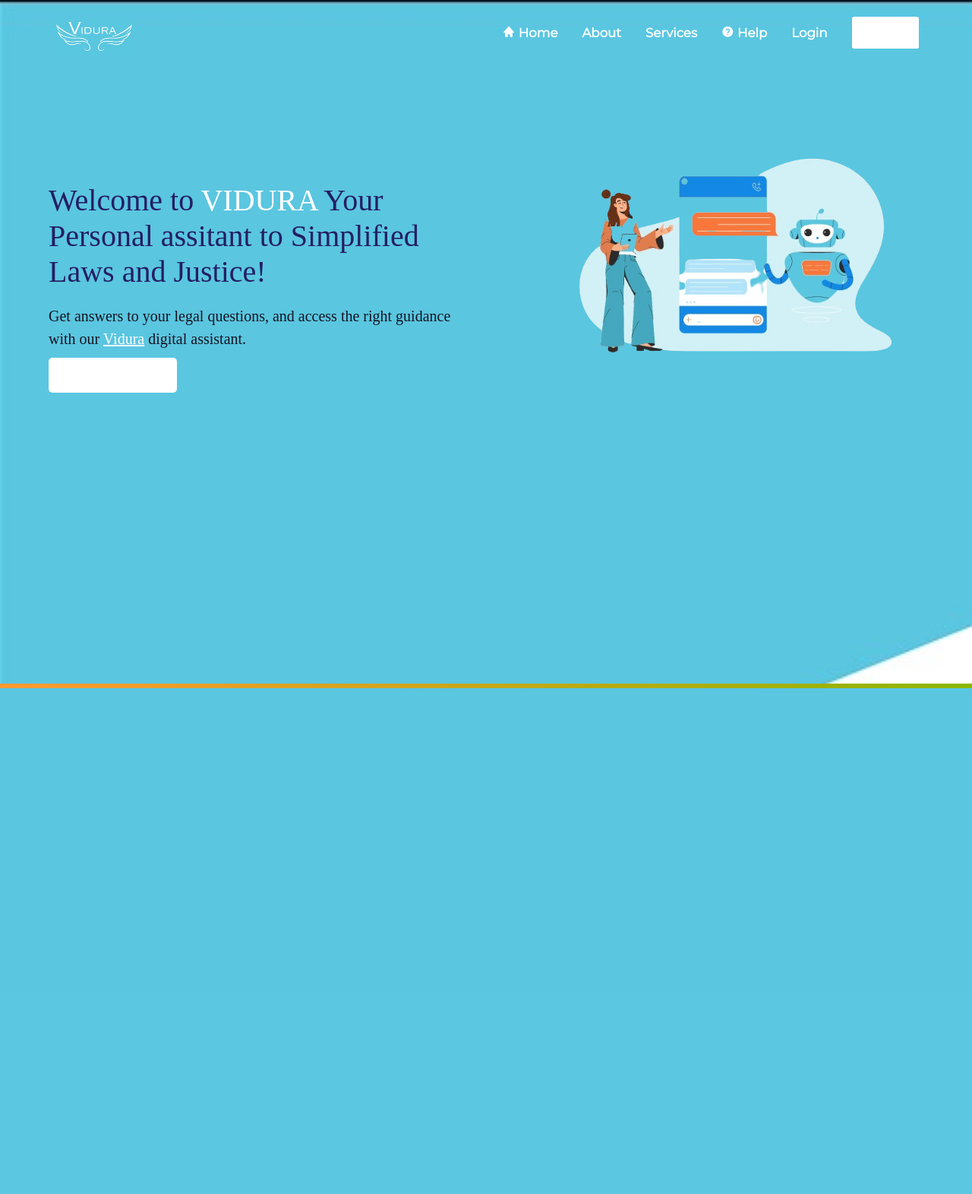
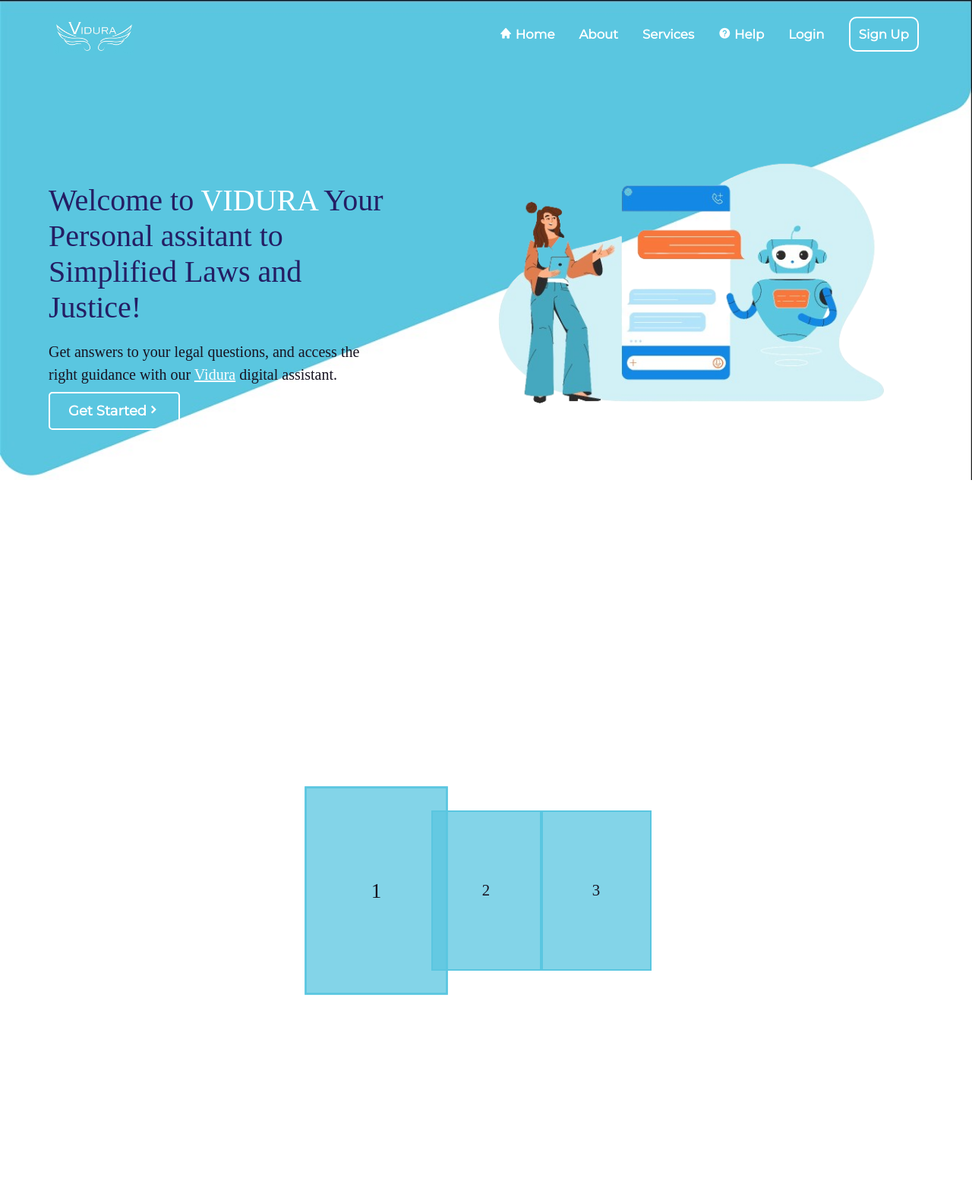
Before and after one commit to 4darsh-Dev/ViduraAI-hackjnu3.0, a Django app: page / in a window 1280 px wide. Shown: the whole page at 76% size. Before the commit the page ends 906 px from the top, so only its background shows below. Run offline with Django 4.2, Linux system fonts and the light colour scheme.

Commit message:
Added styles

```diff
--- a/static/css/style.css
+++ b/static/css/style.css
@@ -1,32 +1,29 @@
 @import url('https://fonts.googleapis.com/css2?family=Montserrat&family=Poppins&display=swap');
 
 :root {
-    --blue: #5D12D2;
-    --peach: #FFE5E5;
+  --blue: #5d12d2;
+  --peach: #ffe5e5;
   --font-size: 1.3rem;
-    --deep-saffron: #FF9933;
-    --pink: #FF6AC2;
+  --deep-saffron: #ff9933;
+  --pink: #ff6ac2;
 
   --mono: Montserrat, monospace;
   --sans: Poppins, sans-serif;
   --white: #fff;
   --black: #171321;
   --font-head: Montserrat, monopsace;
-    --sky-blue:#5AC6E0;
-    --welcome-text:#241E64;
-
+  --sky-blue: #5ac6e0;
+  --welcome-text: #241e64;
 }
 
 html {
   box-sizing: border-box;
-
 }
 
 *,
 *::before,
 *::after {
   box-sizing: inherit;
-
 }
 
 body {
@@ -35,22 +32,19 @@ body {
   font-size: var(--sans);
   background-image: url(/static/img/vidura-bg.jpg);
   color: var(--black);
-    background-size: cover;
+  background-size: contain;
+  background-repeat: no-repeat;
   font-size: var(--font-size);
-
 }
 
 h1,
 h2,
 h3 {
   margin: 0;
-
 }
 
 a {
   color: var(--white);
-
-
 }
 
 a:hover {
@@ -58,11 +52,9 @@ a:hover {
   text-decoration: none;
 }
 
-
 .font-ss {
   font-family: sans-serif, monospace;
 }
-
 
 nav {
   font-family: var(--mono);
@@ -76,8 +68,6 @@ nav {
   top: 0;
   /* background-color: var(--white); */
   width: 100%;
-
-
 }
 
 .checkbtn {
@@ -93,7 +83,6 @@ nav {
 
 #check {
   display: none;
-
 }
 
 .menu-list {
@@ -107,8 +96,6 @@ nav {
   /* justify-content: center; */
   align-items: center;
   gap: 2rem;
-
-
 }
 
 .logo {
@@ -119,7 +106,6 @@ nav {
   /* margin: 12px 6vw; */
   padding: 6px;
   display: inline-block;
-
 }
 
 .logo h1 a {
@@ -130,13 +116,11 @@ nav {
 
 .logo h1 a:hover {
   color: var(--white);
-
 }
 
 nav h1 a {
   color: var(--black);
   font-family: var(--sans);
-
 }
 
 nav h1 a i {
@@ -146,27 +130,19 @@ nav h1 a i {
 
 nav h1 a i:hover {
   color: var(--earth-green);
-
 }
 
-#nav-signup {
-    color: white;
+nav [class*='bxl-'] {
+  font-size: 150%;
 }
 
-nav [class*="bxl-"] {
-    font-size: 150%;
-
-}
-
-nav h1 [class*="bxl-"] {
+nav h1 [class*='bxl-'] {
   font-size: 100%;
-
 }
 
 .nav-ul-social {
   display: inline-block;
 }
-
 
 .menu-list li a {
   text-decoration: none;
@@ -186,39 +162,34 @@ nav h1 [class*="bxl-"] {
 
 nav li:last-child {
   padding: 0.7rem;
-    background-color: var(--white);
+  border: 2px solid var(--white);
   color: var(--white);
-    border-radius: 5%;
+  border-radius: 10px;
   font-weight: 600;
   transition: background-color 0.3s ease;
 }
 
 nav li:last-child:hover {
-    background-color: var(--black);
-    color: var(--white);
-
+  background-color: var(--white);
+  color: var(--welcome-text);
 }
 
-nav li [class="nav-btn"] {
+nav li [class='nav-btn'] {
   font-weight: 600;
   /*   color:var(--white); */
-
 }
 
-nav li [class="nav-btn"]:hover {
+nav li [class='nav-btn']:hover {
   color: var(--white);
-
 }
 
 .logo-img {
   height: 50px;
-
 }
 
 .logo-img span {
   font-weight: 600;
   font-family: var(--font-head);
-
 }
 
 #intro {
@@ -229,35 +200,29 @@ nav li [class="nav-btn"]:hover {
   flex-direction: row;
   gap: 6rem;
   /* margin-top: 80px; */
-
-
 }
 
 .intro-text {
   width: 50%;
   margin: 60px 0;
-
 }
 
 .blog-link {
   padding: 12px 24px;
   font-family: var(--font-head);
   font-size: 18px;
-    background-color: var(--white);
+  border: 2px solid var(--white);
   color: var(--white);
   font-weight: 600;
   border-radius: 5px;
   text-decoration: none;
   transition: background-color 0.3s ease;
-
 }
 
 .blog-link:hover {
-    background-color: var(--black);
-    color: var(--white);
-
+  background-color: var(--white);
+  color: var(--welcome-text);
 }
-
 
 #intro p {
   font-size: 20px;
@@ -266,7 +231,6 @@ nav li [class="nav-btn"]:hover {
 
 #intro .name {
   font-family: --var(mono);
-
 }
 
 .name span {
@@ -280,15 +244,13 @@ nav li [class="nav-btn"]:hover {
   font-size: 2.5rem;
   font-weight: normal;
   color: var(--welcome-text);
-
 }
 
-#intro h2 span{
+#intro h2 span {
   color: var(--white);
 }
 .intro-img {
-    width: 40vw;
-    height: 100vh;
+  width: 50rem;
   display: flex;
   justify-content: center;
   align-items: center;
@@ -296,9 +258,6 @@ nav li [class="nav-btn"]:hover {
   background-size: contain;
   /* z-index: 999; */
   background-repeat: no-repeat;
-
-
-
 }
 
 .back-img-box {
@@ -306,7 +265,6 @@ nav li [class="nav-btn"]:hover {
   height: 50%;
   background-color: var(--white);
   border-radius: 50%;
-
 }
 
 .home-wave {
@@ -319,7 +277,7 @@ nav li [class="nav-btn"]:hover {
 }
 
 .home-wave:before {
-    content: "";
+  content: '';
   display: block;
   position: absolute;
   border-radius: 100%;
@@ -331,7 +289,7 @@ nav li [class="nav-btn"]:hover {
 }
 
 .home-wave:after {
-    content: "";
+  content: '';
   display: block;
   position: absolute;
   border-radius: 100%;
@@ -348,24 +306,20 @@ nav li [class="nav-btn"]:hover {
   padding: 0;
   /* background-color: var(--white); */
   height: auto;
-
 }
 
-.maintain{
+.maintain {
   display: inline-flex;
   width: 100%;
   flex-direction: row;
   justify-content: center;
   align-items: center;
-  margin:6rem 0;
-
+  margin: 6rem 0;
 }
 
-.maintain img{
+.maintain img {
   width: 50%;
-
 }
-
 
 .about h2 {
   font-family: var(--font-head);
@@ -379,7 +333,6 @@ nav li [class="nav-btn"]:hover {
   flex-direction: row;
   flex-wrap: nowrap;
   gap: 1.5rem;
-
 }
 
 .about-container {
@@ -422,7 +375,6 @@ nav li [class="nav-btn"]:hover {
   margin-top: 3rem;
   border-radius: 10px;
   padding: 3rem 1rem;
-
 }
 
 .cta-heading {
@@ -456,14 +408,16 @@ nav li [class="nav-btn"]:hover {
 .cta-button:hover {
   background-color: var(--white);
   color: var(--black);
-
 }
-
 
 .gradient {
   height: 2px;
 
-    background: linear-gradient(90deg, rgba(255, 153, 51, 1) 0%, rgba(141, 182, 0, 1) 100%);
+  background: linear-gradient(
+    90deg,
+    rgba(255, 153, 51, 1) 0%,
+    rgba(141, 182, 0, 1) 100%
+  );
 }
 
 .post-section {
@@ -479,22 +433,17 @@ nav li [class="nav-btn"]:hover {
   font-size: 42px;
   color: var(--black);
   padding: 12px 0;
-
-
 }
 
 .post-section h2 span {
   color: var(--white);
-
 }
 
 .wp-posts {
-
   display: grid;
   grid-template-columns: repeat(auto-fit, minmax(359px, auto));
   grid-gap: 20px;
   padding: 0 20px;
-
 }
 
 .post-preview {
@@ -505,16 +454,10 @@ nav li [class="nav-btn"]:hover {
   margin: 3rem 0.2rem;
   border: 1px solid #ccc;
   padding-bottom: 3rem;
-
-
-
-
 }
 
 .post-preview:hover {
   box-shadow: 8px 5px 7px #ccc;
-
-
 }
 
 .post-preview:hover img {
@@ -524,26 +467,22 @@ nav li [class="nav-btn"]:hover {
 .post-preview img {
   width: 100%;
   transition: transfrom 0.3 ease;
-
 }
 
 .post-preview h2 {
   font-family: var(--mono);
   font-size: 24px;
   padding: 12px 10px;
-
 }
 
 .post-preview p {
   font-family: var(--sans);
   font-size: 18px;
   padding: 0 6px;
-
 }
 
 .read-more {
   display: none;
-
 }
 
 .read-more-link {
@@ -558,21 +497,13 @@ nav li [class="nav-btn"]:hover {
   font-size: 18px;
   /* font-family:'Courier New', Courier, monospace; */
   transition: background-color 0.3 ease;
-
-
-
 }
 
 .read-more-link:hover {
   /* box-shadow: 0 0 25px var(--white); */
   background-color: var(--black);
   color: var(--white);
-
-
 }
-
-
-
 
 #contact {
   width: 100%;
@@ -582,14 +513,12 @@ nav li [class="nav-btn"]:hover {
   color: var(--black);
   padding: 3rem auto;
   /* background-color: #fff; */
-
 }
 
 #contact a {
   padding: 12px;
 
   border-radius: 50%;
-
 }
 
 #contact p:last-child {
@@ -604,7 +533,6 @@ nav li [class="nav-btn"]:hover {
   padding-left: 30px;
   margin-top: 130px;
   padding-bottom: 70px;
-
 }
 
 .contact-text {
@@ -617,7 +545,6 @@ nav li [class="nav-btn"]:hover {
   text-align: center;
   color: var(--black);
   margin-bottom: 30px;
-
 }
 
 .contact-text h2 span {
@@ -629,7 +556,6 @@ nav li [class="nav-btn"]:hover {
   color: var(--black);
   font-size: 20px;
   font-weight: 600;
-
 }
 
 .contact-text p {
@@ -641,7 +567,6 @@ nav li [class="nav-btn"]:hover {
 
 .contact-list {
   margin-bottom: 3rem;
-
 }
 
 .contact-list ul {
@@ -651,30 +576,23 @@ nav li [class="nav-btn"]:hover {
 
 .contact-list li {
   margin-bottom: 10px;
-
 }
-
 
 .contact a:hover {
   transform: scale(1.01) translateY(-5px);
   color: #081b29;
-
 }
 
 .contact-form form {
   position: relative;
 }
 
-
-
 .contact-links {
-
   width: 300px;
   height: 56px;
   display: flex;
 
   margin: 12px;
-
 }
 
 .contact-links a {
@@ -690,7 +608,6 @@ nav li [class="nav-btn"]:hover {
   color: var(--white);
   text-decoration: none;
   margin: 6px 15px 6px 0;
-
 }
 
 .contact-links a:hover {
@@ -698,26 +615,21 @@ nav li [class="nav-btn"]:hover {
   color: var(--white);
   box-shadow: 0 0 20px var(--white);
   transform: scale(1.01) translateY(-4px);
-
 }
 
-
-
-
-footer {
+/* footer {
 
     height: 400px;
     background-color: var(--sky-blue);
 
 
-}
+} */
 
 .last-text {
   width: 100%;
   background-color: var(--black);
   color: var(--white);
   height: 240px;
-
 }
 
 .last-text p {
@@ -733,9 +645,6 @@ footer {
   font-size: 18px;
   position: relative;
   top: 120px;
-
-
-
 }
 
 .last-new {
@@ -753,15 +662,10 @@ footer {
   align-items: center;
   color: var(--white);
   font-family: var(--sans);
-
-
-
-
 }
 
 .subscription-box {
   position: relative;
-
 }
 
 .subscription-box input {
@@ -771,8 +675,6 @@ footer {
   border-radius: 50px;
   border: 0px solid var(--deep-saffron);
   padding: 0 24px;
-
-
 }
 
 .subscription-box a {
@@ -789,27 +691,21 @@ footer {
   font-size: 18px;
   /* width: 10rem; */
   transition: background-color 0.3s ease;
-
-
 }
 
 .subscription-box a:hover {
   background-color: var(--black);
   color: var(--white);
-
 }
 
 .ad-link {
   color: var(--deep-saffron);
   /* text-decoration: none; */
-
-
 }
 
 .ad-link:hover {
   text-decoration: none;
   color: var(--white);
-
 }
 
 .top {
@@ -817,7 +713,6 @@ footer {
   right: 2.2rem;
   bottom: 2.2rem;
   box-shadow: 0 0 5px var(--white);
-
 }
 
 .top i {
@@ -827,10 +722,31 @@ footer {
   font-size: 25px;
   padding: 10px;
   border-radius: 50%;
-
 }
 
 #heart {
   color: var(--deep-saffron);
+}
+/* cards animation */
+#container {
+  display: flex;
+  justify-content: center;
+  align-items: center;
+  height: 100vh;
+}
 
+.box {
+  width: 145px;
+  height: 211px;
+  /* margin: 10px; */
+  display: flex;
+  justify-content: center;
+  align-items: center;
+  transition: transform 2s;
+  background-color: #5ac6e0bf;
+  border: 2px solid #5ac6e0;
 }
+
+.active {
+  transform: scale(1.3);
+}
--- a/static/js/script.js
+++ b/static/js/script.js
@@ -1,28 +1,43 @@
-console.log("I am working!");
+console.log('I am working!')
 
+const author = 'Adarsh Maurya!'
 
-const author = "Adarsh Maurya!";
+console.log(`Developer ${author}`)
 
-console.log(`Developer ${author}`);
+let menuBtnCond = true
+let checkLabel = document.getElementById('check-label')
 
+const menuBtnChanger = function () {
+  if (menuBtnCond) {
+    checkLabel.innerHTML = `<i class='bx bx-x'></i>`
+    menuBtnCond = false
+  } else {
+    checkLabel.innerHTML = `<i class='bx bx-menu'></i>`
 
-  let menuBtnCond = true;
-  let checkLabel = document.getElementById("check-label");
+    menuBtnCond = true
+  }
+}
 
-  const menuBtnChanger = function(){
+let menuBtn = document.getElementById('check')
+menuBtn.addEventListener('click', menuBtnChanger)
 
-      if (menuBtnCond){
-          checkLabel.innerHTML = `<i class='bx bx-x'></i>`;
-          menuBtnCond = false;
-      }
+//   card animation
+let boxes = document.querySelectorAll('.box')
+let currentIndex = 0
 
-      else{
-          checkLabel.innerHTML = `<i class='bx bx-menu'></i>`;
+function animate() {
+  // Remove 'active' class from all boxes
+  boxes.forEach((box) => box.classList.remove('active'))
 
-          menuBtnCond = true;
-      }
+  // Add 'active' class to the current box
+  boxes[currentIndex].classList.add('active')
 
-  }
+  // Update currentIndex for the next box, or reset to 0 if we've reached the end
+  currentIndex = (currentIndex + 1) % boxes.length
+}
 
-  let menuBtn = document.getElementById("check");
-  menuBtn.addEventListener("click", menuBtnChanger);
+// Start the animation initially
+animate()
+
+// Change the active div every 2 seconds
+// setInterval(animate, 2000)
--- a/templates/base.html
+++ b/templates/base.html
@@ -68,7 +68,7 @@
 
 
 
-   <footer>
+   {% comment %} <footer>
 
 <!--
         <div class="last-text ">
@@ -84,7 +84,7 @@
 
 
 
-    </footer>
+    </footer>  {% endcomment %}
 
     {% block script %}
 
--- a/templates/index.html
+++ b/templates/index.html
@@ -42,11 +42,16 @@
 
 
         </section>
-        <div class="gradient">
+        <div id="container">
+            <div class="box">1</div>
+            <div class="box">2</div>
+            <div class="box">3</div>
+          </div>
+        {% comment %} <div class="gradient">
 
-        </div>
+        </div> {% endcomment %}
 
-        <div class="gradient">
+        {% comment %} <div class="gradient">
 
         </div>
         <!-- <div class="home-wave">
@@ -56,7 +61,7 @@
 
         <div class="gradient">
 
-        </div>
+        </div> {% endcomment %}
 
 
 
```
Also changed, not shown: animation/animation.css (added, +21 -0 lines), animation/animation.html (added, +29 -0 lines), animation/animation.js (added), 1 other file. Lines whose indentation alone changed are shown as unchanged.
